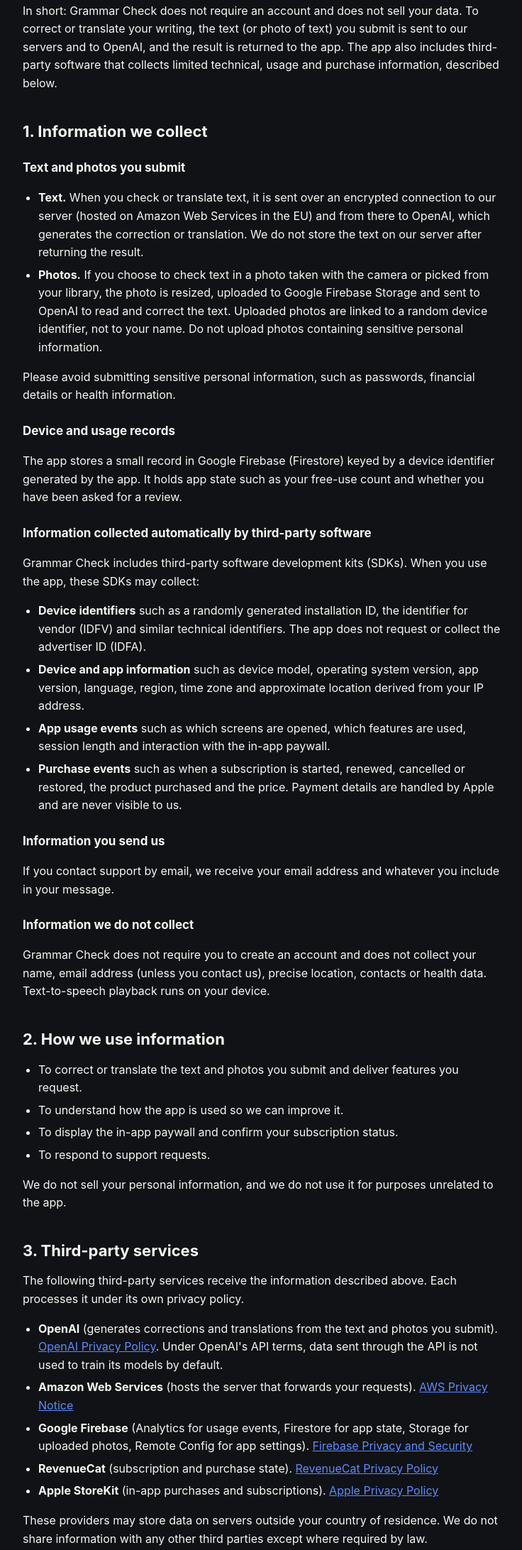
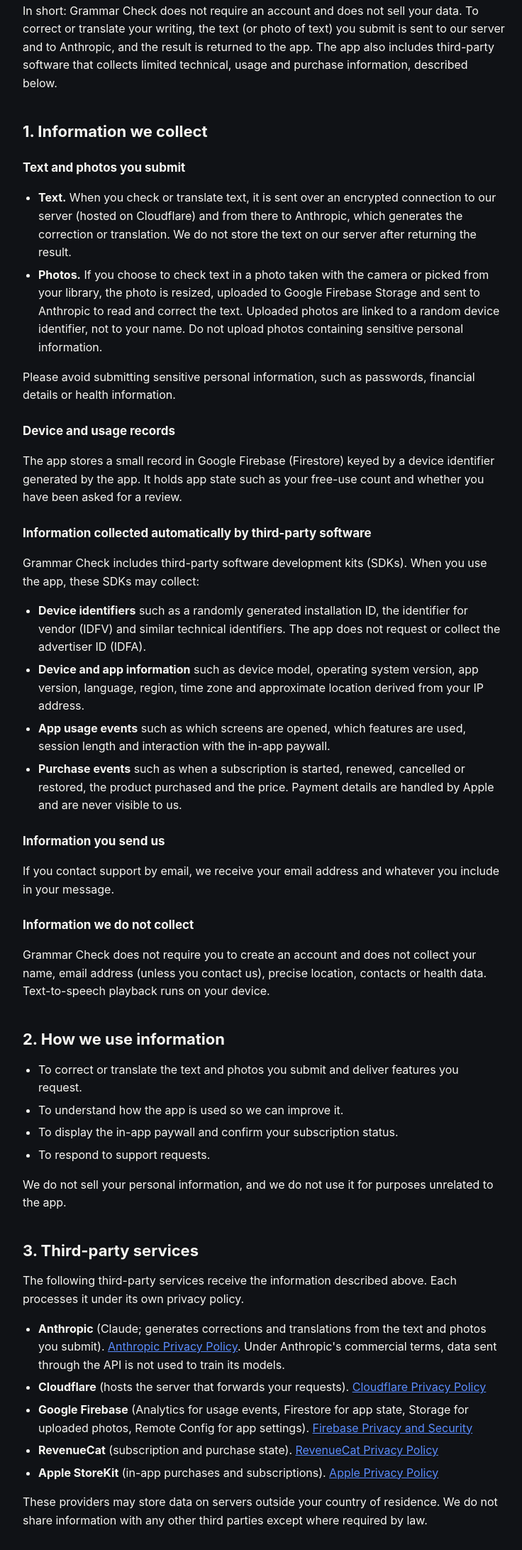
Before and after one commit to slideai-dev/grammarcheck-site, a plain HTML site: page privacy.html in a window 1280 px wide. Shown: the part 252-2436 px from the top of the page at 71% size, without its empty margins (268-1004 px from the left). Drawn offline with Linux system fonts and the light colour scheme.

Commit message:
bug fixes and improvements

```diff
--- a/privacy.html
+++ b/privacy.html
@@ -24,14 +24,14 @@
 
     <p>This Privacy Policy explains how the Grammar Check app for iOS ("Grammar Check", "the app", "we") handles information. Grammar Check is published by an individual developer ("the developer"). By using the app you agree to the practices described here.</p>
 
-    <p>In short: Grammar Check does not require an account and does not sell your data. To correct or translate your writing, the text (or photo of text) you submit is sent to our servers and to OpenAI, and the result is returned to the app. The app also includes third-party software that collects limited technical, usage and purchase information, described below.</p>
+    <p>In short: Grammar Check does not require an account and does not sell your data. To correct or translate your writing, the text (or photo of text) you submit is sent to our server and to Anthropic, and the result is returned to the app. The app also includes third-party software that collects limited technical, usage and purchase information, described below.</p>
 
     <h2 id="collected">1. Information we collect</h2>
 
     <h3>Text and photos you submit</h3>
     <ul>
-      <li><strong>Text.</strong> When you check or translate text, it is sent over an encrypted connection to our server (hosted on Amazon Web Services in the EU) and from there to OpenAI, which generates the correction or translation. We do not store the text on our server after returning the result.</li>
-      <li><strong>Photos.</strong> If you choose to check text in a photo taken with the camera or picked from your library, the photo is resized, uploaded to Google Firebase Storage and sent to OpenAI to read and correct the text. Uploaded photos are linked to a random device identifier, not to your name. Do not upload photos containing sensitive personal information.</li>
+      <li><strong>Text.</strong> When you check or translate text, it is sent over an encrypted connection to our server (hosted on Cloudflare) and from there to Anthropic, which generates the correction or translation. We do not store the text on our server after returning the result.</li>
+      <li><strong>Photos.</strong> If you choose to check text in a photo taken with the camera or picked from your library, the photo is resized, uploaded to Google Firebase Storage and sent to Anthropic to read and correct the text. Uploaded photos are linked to a random device identifier, not to your name. Do not upload photos containing sensitive personal information.</li>
     </ul>
     <p>Please avoid submitting sensitive personal information, such as passwords, financial details or health information.</p>
 
@@ -65,8 +65,8 @@
     <h2 id="third-parties">3. Third-party services</h2>
     <p>The following third-party services receive the information described above. Each processes it under its own privacy policy.</p>
     <ul>
-      <li><strong>OpenAI</strong> (generates corrections and translations from the text and photos you submit). <a href="https://openai.com/policies/privacy-policy" rel="noopener">OpenAI Privacy Policy</a>. Under OpenAI's API terms, data sent through the API is not used to train its models by default.</li>
-      <li><strong>Amazon Web Services</strong> (hosts the server that forwards your requests). <a href="https://aws.amazon.com/privacy/" rel="noopener">AWS Privacy Notice</a></li>
+      <li><strong>Anthropic</strong> (Claude; generates corrections and translations from the text and photos you submit). <a href="https://www.anthropic.com/legal/privacy" rel="noopener">Anthropic Privacy Policy</a>. Under Anthropic's commercial terms, data sent through the API is not used to train its models.</li>
+      <li><strong>Cloudflare</strong> (hosts the server that forwards your requests). <a href="https://www.cloudflare.com/privacypolicy/" rel="noopener">Cloudflare Privacy Policy</a></li>
       <li><strong>Google Firebase</strong> (Analytics for usage events, Firestore for app state, Storage for uploaded photos, Remote Config for app settings). <a href="https://firebase.google.com/support/privacy" rel="noopener">Firebase Privacy and Security</a></li>
       <li><strong>RevenueCat</strong> (subscription and purchase state). <a href="https://www.revenuecat.com/privacy/" rel="noopener">RevenueCat Privacy Policy</a></li>
       <li><strong>Apple StoreKit</strong> (in-app purchases and subscriptions). <a href="https://www.apple.com/legal/privacy/" rel="noopener">Apple Privacy Policy</a></li>
@@ -74,7 +74,7 @@
     <p>These providers may store data on servers outside your country of residence. We do not share information with any other third parties except where required by law.</p>
 
     <h2 id="retention">4. Data retention</h2>
-    <p>Text you submit is processed to return your result and is not kept on our server afterwards. Uploaded photos are kept in Firebase Storage until you ask us to delete them. OpenAI may retain API inputs for a limited period for abuse monitoring under its own policy. Analytics and purchase data is retained by the third-party services for the periods set out in their policies, after which it is deleted or aggregated. Support emails are kept for as long as needed to resolve your request.</p>
+    <p>Text you submit is processed to return your result and is not kept on our server afterwards. Uploaded photos are kept in Firebase Storage until you ask us to delete them. Anthropic may retain API inputs for a limited period for safety and abuse monitoring under its own policy. Analytics and purchase data is retained by the third-party services for the periods set out in their policies, after which it is deleted or aggregated. Support emails are kept for as long as needed to resolve your request.</p>
 
     <h2 id="children">5. Children</h2>
     <p>Grammar Check is not directed at children under 13 years of age (or the equivalent minimum age in your country), and we do not knowingly collect personal information from children. If you believe a child has provided us with personal information, please contact us and we will delete it.</p>
```
